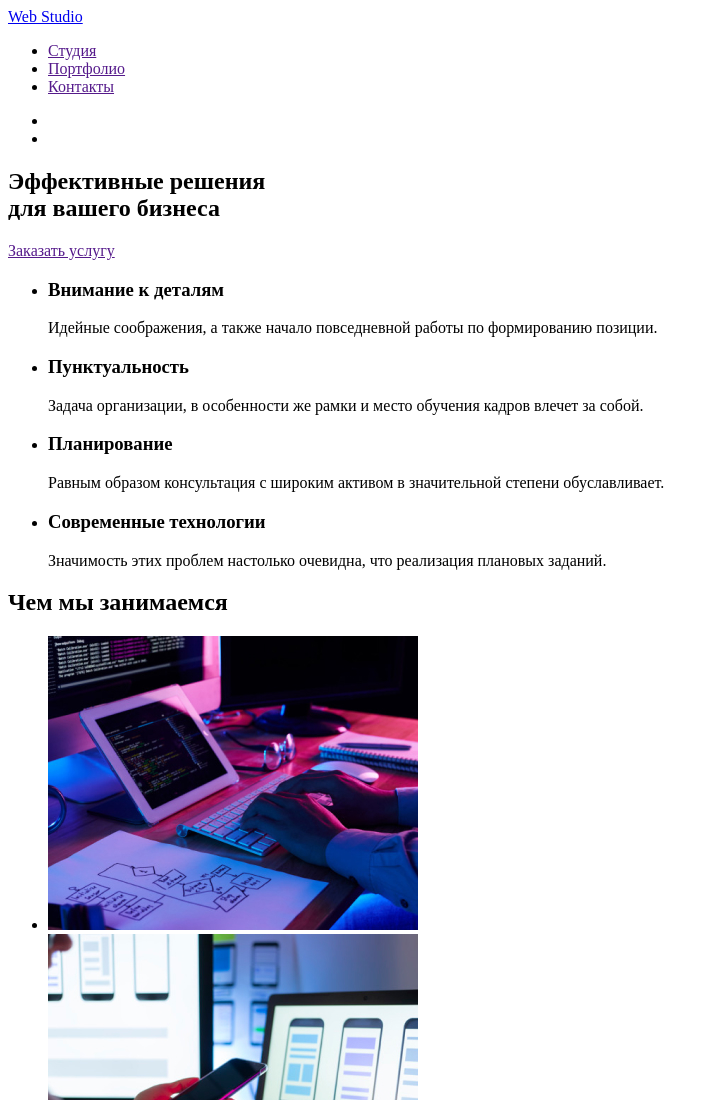
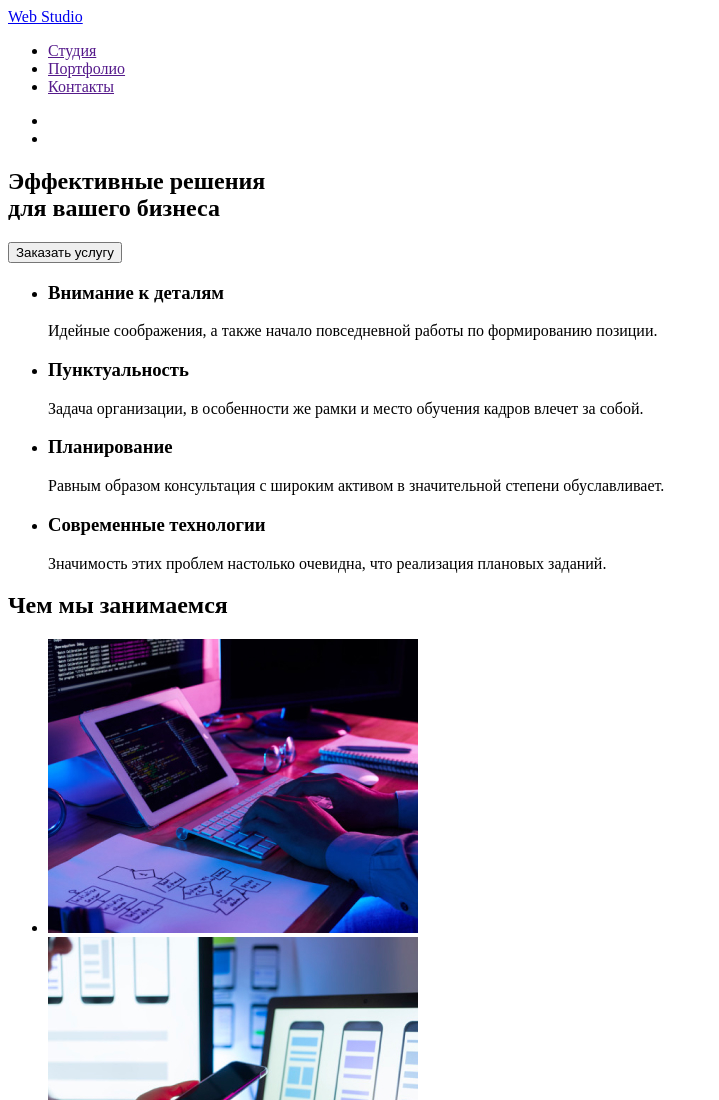
Before and after one commit to IMykola/goit-markup-hw-01, a plain HTML site: page index.html in a window 1280 px wide. Shown: the top 1100 px of the page, without its empty margins (0-719 px from the left). Drawn offline with Linux system fonts and the light colour scheme.

Commit message:
h/t new
виправлено

```diff
--- a/index.html
+++ b/index.html
@@ -1,5 +1,9 @@
 <!DOCTYPE html>
 <html lang="ru">
+    <head>
+      <meta charset="UTF-8" />
+      <title>Web Studio</title>
+    </head>
   <body>
     <header>
       <nav>
@@ -25,7 +29,7 @@
           Эффективные решения <br />
           для вашего бизнеса
         </h1>
-        <a href="">Заказать услугу</a>
+        <button>Заказать услугу</button>
       </section>
       <section>
         <ul>
```
